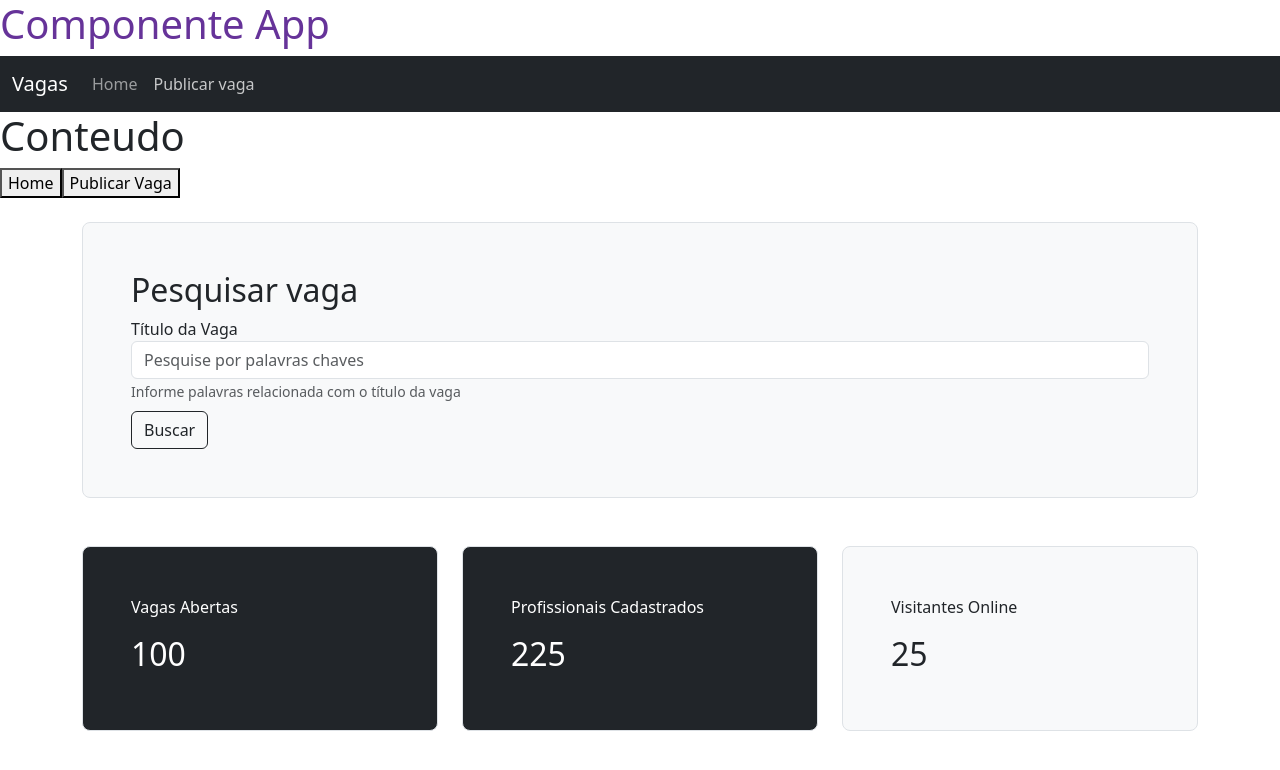
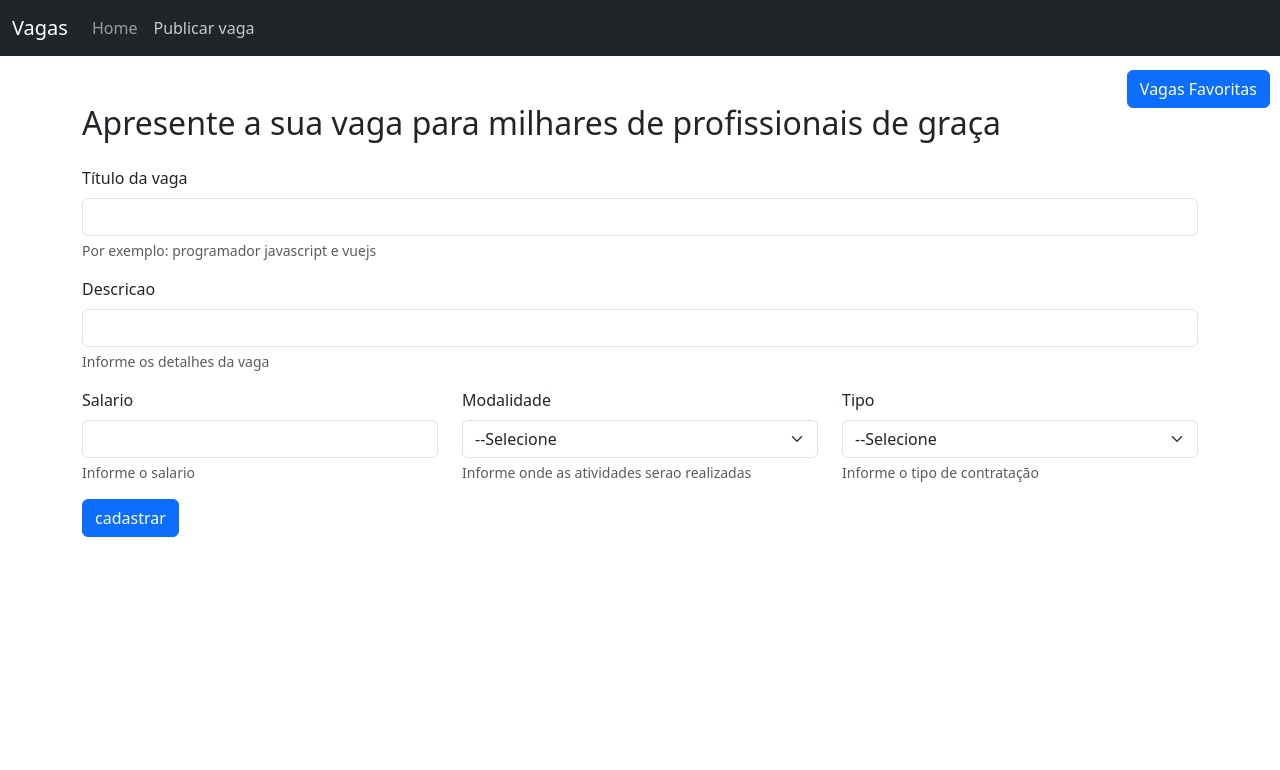
Before and after one commit to RodrigoMesquita-dev/vagas-front, a Vue app: page / in a window 1280 px wide. Both pictures are taken after a click on the link "Publicar vaga". Shown: the top 770 px of the page. Built offline with nearby package versions, Linux system fonts and the light colour scheme.

Commit message:
chore: actually implementing the favorite job applications

```diff
--- a/package.json
+++ b/package.json
@@ -9,6 +9,7 @@
   },
   "dependencies": {
     "core-js": "^3.8.3",
+    "mitt": "^3.0.1",
     "vue": "^3.2.13"
   },
   "devDependencies": {
--- a/src/App.vue
+++ b/src/App.vue
@@ -1,25 +1,40 @@
 <template>
   <div>
-    <h1>Componente App</h1>
-    <topo-padrao/>
-    <conteudo/>
+    <!--aqui é capturado o evento emitido no componente topo padrão-->
+    <!-- <topo-padrao @enviarMensagem="receberMensagem($event)" /> -->
+    <topo-padrao @navegar="navegar($event)" />
+    <vaga-favorita class="divVagasFavoritas"/>
+    <conteudo :conteudo="componente" />
   </div>
 </template>
 
 <script>
+import VagaFavorita from './components/commons/VagaFavorita.vue';
 import Conteudo from './components/layouts/Conteudo.vue'
 import TopoPadrao from './components/layouts/TopoPadrao.vue'
 
 export default {
   name: 'App',
+  data: () => ({
+    componente: 'Home'
+  }),
   components: {
     Conteudo,
-    TopoPadrao: TopoPadrao
+    TopoPadrao: TopoPadrao,
+    VagaFavorita
+  },
+  methods: {
+    navegar(section) {
+      this.componente = section;
+    }
   }
 }
 </script>
 <style scoped>
-h1 {
-  color: rebeccapurple
+.divVagasFavoritas {
+  position: absolute;
+  z-index: 1;
+  top: 70px;
+  right: 10px;
 }
 </style>
--- /dev/null
+++ b/src/components/commons/Vaga.vue
@@ -0,0 +1,66 @@
+<template>
+    <div class="card">
+        <div class="card-header bg-dark text-white">
+            <div class="row">
+                <div class="col d-flex justify-content-between">
+                    <div>{{titulo}}</div>
+                    <div>
+                        <div class="form-check form-switch">
+                            <input class="form-check-input" type="checkbox">
+                            <label class="form-check-label">Favoritar</label>
+                        </div>
+                    </div>
+                </div>
+            </div>
+        </div>
+        <div class="card-body">
+            <p>{{descricao}}</p>
+        </div>
+        <div class="card-footer">
+            <small class="text-muted">Salário: R$ {{salario}} | Modalidade: {{getModalidade}} | Tipo: {{getTipo}} | Publicacao: {{getPublicacao}}</small>
+        </div>
+    </div>
+</template>
+
+<script>
+    export default {
+        name: 'Vaga',
+        // props: ['titulo', 'descricao', 'salario', 'modalidade', 'tipo', 'publicacao']
+        /*Ao invés de usar um array na propriedade props é possível utilizar tbm um objeto., a chave é o nome
+        do atributo, e o valor seria o tipo*/
+        props: {
+            titulo: String,
+            descricao: String,
+            salario: Number,
+            modalidade: String,
+            tipo: String,
+            publicacao: String,
+            },
+        computed: {
+            getModalidade() {
+                switch (this.modalidade) {
+                    case '1': return 'Home Office';
+                    case '2': return 'Presencial';
+                    default: break;
+                }
+                return '';
+            },
+            getTipo() {
+                switch (this.tipo) {
+                    case '1': return 'CLT';
+                    case '2': return 'PJ';
+                    default: break;
+                }
+                return '';
+            },
+            getPublicacao() {
+                let dataPublicacao = new Date(this.publicacao);
+                return dataPublicacao.toLocaleString('pt-BR');
+            }
+        }
+    }
+</script>
+
+<style>
+
+</style>
--- /dev/null
+++ b/src/components/commons/VagaFavorita.vue
@@ -0,0 +1,24 @@
+<template>
+    <div>
+        <button class="btn btn-primary" type="button" data-bs-toggle="offcanvas" data-bs-target="#offcanvasRight" aria-controls="offcanvasRight">Vagas Favoritas</button>
+        <div class="offcanvas offcanvas-end" tabindex="-1" id="offcanvasRight" aria-labelledby="offcanvasRightLabel">
+        <div class="offcanvas-header">
+            <h5 class="offcanvas-title" id="offcanvasRightLabel">Vagas favoritas</h5>
+            <button type="button" class="btn-close" data-bs-dismiss="offcanvas" aria-label="Close"></button>
+        </div>
+        <div class="offcanvas-body">
+
+        </div>
+        </div>
+    </div>
+</template>
+
+<script>
+export default {
+    name: 'VagaFavorita'
+}
+</script>
+
+<style>
+
+</style>
--- a/src/components/layouts/Conteudo.vue
+++ b/src/components/layouts/Conteudo.vue
@@ -1,9 +1,5 @@
 <template>
     <div>
-        <h1>Conteudo</h1>
-        <!--Renderizar de modo dinâmico, home e publicar vaga-->
-        <button @click="conteudo = 'home'" >Home</button>
-        <button @click="conteudo = 'publicar-vaga'" >Publicar Vaga</button>
         <keep-alive>
             <component :is="conteudo"/>
         </keep-alive>
@@ -16,13 +12,16 @@
 
     export default {
         name: 'Conteudo',
+        props: {
+            conteudo: {
+                type: String,
+                required: true,
+            }
+        },
         components: {
             Home,
             PublicarVaga,
         },
-        data: () => ({
-            conteudo: 'home',
-        }),
     }
 </script>
 
--- a/src/components/layouts/TopoPadrao.vue
+++ b/src/components/layouts/TopoPadrao.vue
@@ -8,10 +8,10 @@
             <div class="collapse navbar-collapse" id="navbarSupportedContent">
             <ul class="navbar-nav me-auto mb-2 mb-lg-0">
                 <li class="nav-item">
-                <a class="nav-link" href="#">Home</a>
+                <a class="nav-link" href="#" @click="navegarPara('Home')" >Home</a>
                 </li>
                 <li class="nav-item">
-                <a class="nav-link" href="#">Publicar vaga</a>
+                <a class="nav-link" href="#" @click="navegarPara('PublicarVaga')" >Publicar vaga</a>
                 </li>
             </ul>
             </div>
@@ -22,6 +22,11 @@
 <script>
     export default {
         name: 'TopoPadrao',
+        methods:{
+            navegarPara(section) {
+                this.$emit('navegar', section);
+            }
+        }
     }
 </script>
 
--- a/src/components/views/Home.vue
+++ b/src/components/views/Home.vue
@@ -5,6 +5,13 @@
                 <pesquisar-vaga/>
             </div>
         </div>
+
+        <div class="row mt-5" v-for="(vaga, index) in vagas" :key="index">
+            <div class="col">
+                <vaga v-bind="vaga" />
+            </div>
+        </div>
+
         <div class="row mt-5">
             <div class="col-4">
                 <indicador titulo="Vagas Abertas" indicador="100" bg="bg-dark" color="text-white" />
@@ -15,13 +22,14 @@
             </div>
 
             <div class="col-4">
-                <indicador titulo="Visitantes Online" indicador="25" bg="bg-light" color="text-dark" />
+                <indicador titulo="Visitantes Online" :indicador="usuariosOnline" bg="bg-light" color="text-dark" />
             </div>
         </div>
     </div>
 </template>
 
 <script>
+    import Vaga from '../commons/Vaga.vue';
     import Indicador from '../commons/Indicador.vue';
     import PesquisarVaga from '../commons/PesquisarVaga.vue';
 
@@ -30,10 +38,24 @@
         components: {
             PesquisarVaga,
             Indicador,
+            Vaga,
         },
-
-        unmounted() {
-            console.log('desmontado')
+        data () {
+            return {
+                usuariosOnline: 0,
+                vagas: []
+            }
+        },
+        methods: {
+            getUsuariosOnline() {
+                this.usuariosOnline = Math.floor(Math.random() * 101);
+            }
+        },
+        created() {
+            setInterval(this.getUsuariosOnline, 5000); // a cada 5 segundo
+        },
+        activated() {
+            this.vagas = JSON.parse(localStorage.getItem('vagas'));
         }
     }
 </script>
--- a/src/components/views/PublicarVaga.vue
+++ b/src/components/views/PublicarVaga.vue
@@ -1,12 +1,98 @@
 <template>
-    <div>
-      <p>PublicarVaga</p>
+    <div class="container mt-5">
+        <div class="row">
+            <div class="col">
+                <h2>Apresente a sua vaga para milhares de profissionais de graça</h2>
+            </div>
+        </div>
+
+        <div  class="row mt-3">
+            <div class="col">
+                <label class="form-label">Título da vaga</label>
+                <input type="text" class="form-control" v-model="titulo">
+                <div class="form-text">Por exemplo: programador javascript e vuejs</div>
+            </div>
+        </div>
+
+        <div  class="row mt-3">
+            <div class="col">
+                <label class="form-label">Descricao</label>
+                <input type="text" class="form-control" v-model="descricao">
+                <div class="form-text">Informe os detalhes da vaga</div>
+            </div>
+        </div>
+
+        <div  class="row mt-3">
+            <div class="col">
+                <label class="form-label">Salario</label>
+                <input type="number" class="form-control" v-model="salario">
+                <div class="form-text">Informe o salario</div>
+            </div>
+
+            <div class="col">
+                <label class="form-label">Modalidade</label>
+                <select class="form-select" v-model="modalidade">
+                    <option value="" disabled>--Selecione</option>
+                    <option value="1">Home office</option>
+                    <option value="2">Presencial</option>
+                </select>
+                <div class="form-text">Informe onde as atividades serao realizadas</div>
+            </div>
+
+            <div class="col">
+                <label class="form-label">Tipo</label>
+                <select class="form-select" v-model="tipo">
+                    <option value="" disabled>--Selecione</option>
+                    <option value="1">CLT</option>
+                    <option value="2">PJ</option>
+                </select>
+                <div class="form-text">Informe o tipo de contratação</div>
+            </div>
+        </div>
+
+        <div  class="row mt-3">
+            <div class="col">
+                <button type="submit" class="btn btn-primary" @click="salvarVaga()">cadastrar</button>
+            </div>
+        </div>
+
     </div>
 </template>
 
 <script>
     export default {
         name: 'PublicarVaga',
+        data() {
+            return {
+                titulo: '',
+                descricao: '',
+                salario: '',
+                modalidade: '',
+                tipo: '',
+            }
+        },
+        methods: {
+            salvarVaga() {
+                let dataAtual = Date.now();
+                let dataFormatada = new Date(dataAtual);
+
+                let vagas = JSON.parse(localStorage.getItem('vagas'));
+                console.log(vagas);
+
+                if(!vagas) vagas = [];
+
+                vagas.push({
+                    titulo: this.titulo,
+                    descricao: this.descricao,
+                    salario: this.salario,
+                    modalidade: this.modalidade,
+                    tipo: this.tipo,
+                    publicacao: dataFormatada.toISOString()
+                });
+
+                localStorage.setItem('vagas', JSON.stringify(vagas))
+            }
+        }
     }
 </script>
 
--- a/src/main.js
+++ b/src/main.js
@@ -1,4 +1,17 @@
 import { createApp } from 'vue'
 import App from './App.vue'
 
-createApp(App).mount('#app')
+// importamos o pacote
+import mitt from 'mitt'
+
+// criamos a instância do pacote mitt
+const emitter = mitt()
+
+// iniciamos a instância do vue
+const app = createApp(App)
+
+// atribuimos a instância do pacote mitt a uma propriedade global
+app.config.globalProperties.emitter = emitter
+
+// montamos a instancia do vue com o elemento html de id app
+app.mount('#app')
```
Also changed, not shown: 1 other file (tests, documents, lock files or other folders).
